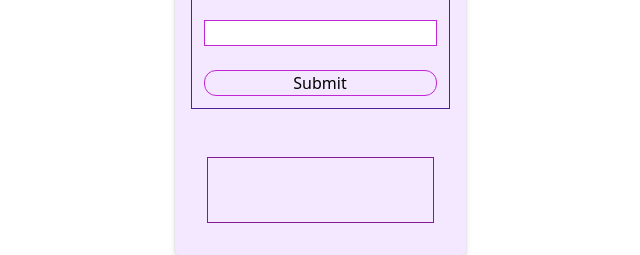
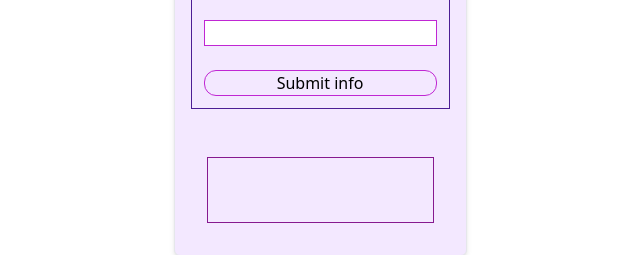
Before and after one commit to usmyc/expressjs, a website: page app/index.html in a window 1280 px wide. Shown: the part 320-575 px from the top of the page, 320-960 px from the left. Drawn offline with Linux system fonts and the light colour scheme.

Commit message:
something changed

```diff
--- a/app/index.html
+++ b/app/index.html
@@ -29,7 +29,7 @@
             id="button"
             class="border rounded-xl border-fuchsia-600 m-3"
           >
-            Submit
+            Submit info
           </button>
         </form>
         <div id="list" class="border border-fuchsia-800 p-8 m-8"></div>
```
